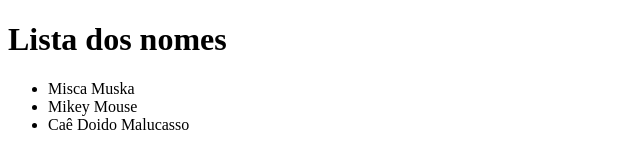
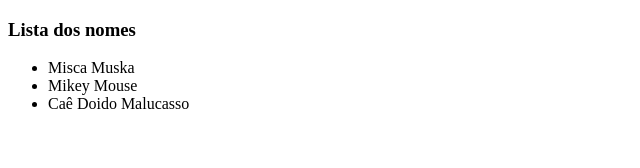
Before and after one commit to blaugusto/Teste_Git, a plain HTML site: page index.html in a window 1280 px wide. Shown: the whole page, without its empty margins (0-640 px from the left). Drawn offline with Linux system fonts and the light colour scheme.

Commit message:
alterado titulo para h3 na master por Blau

```diff
--- a/index.html
+++ b/index.html
@@ -5,7 +5,7 @@
     <title>Index para testar</title>
 </head>
 <body>
-<h1><b>Lista dos nomes</b></h1>
+<h3><b>Lista dos nomes</b></h3>
     <ul>
         <li>Misca Muska</li>
         <li>Mikey Mouse</li>
```
